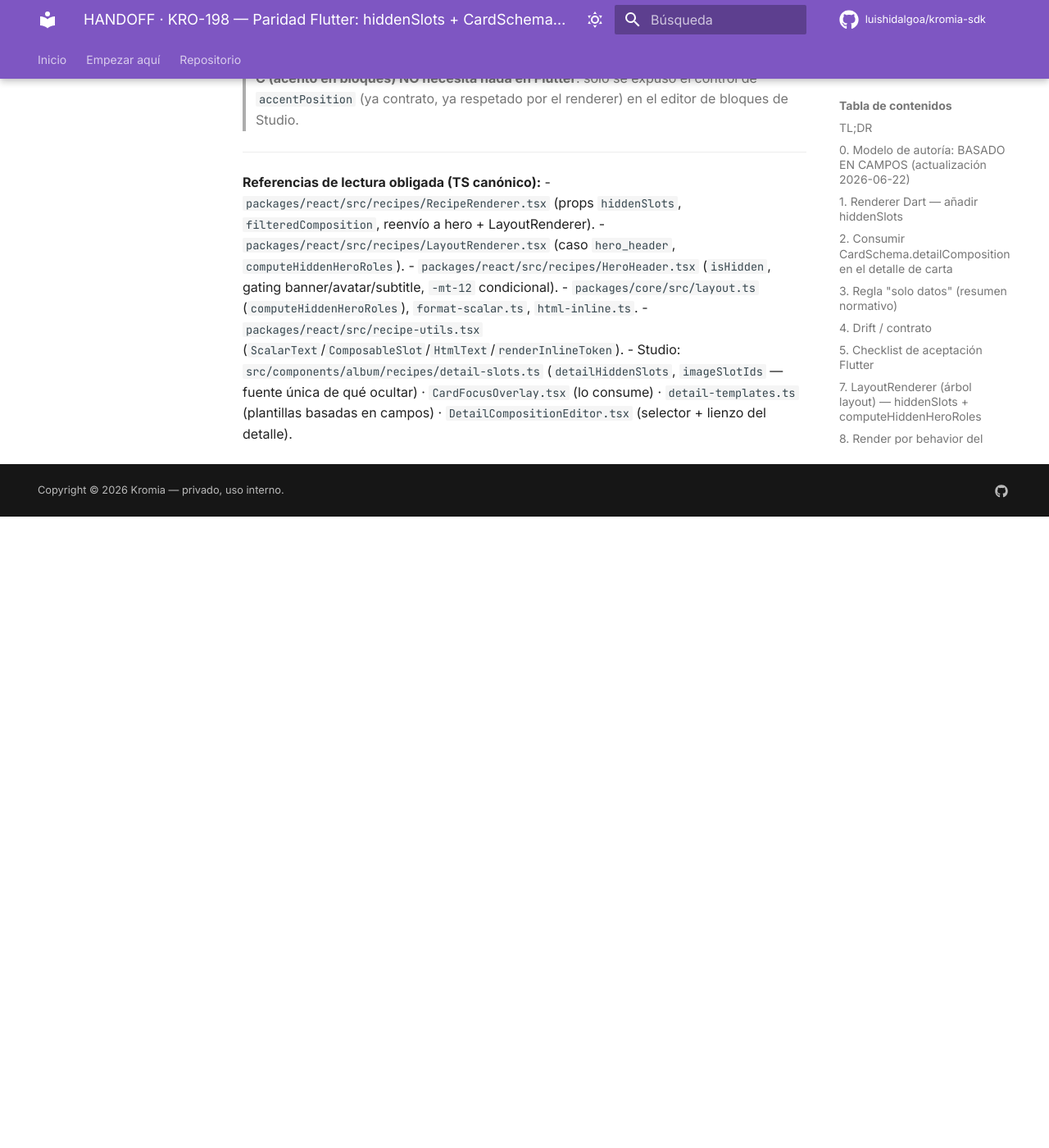
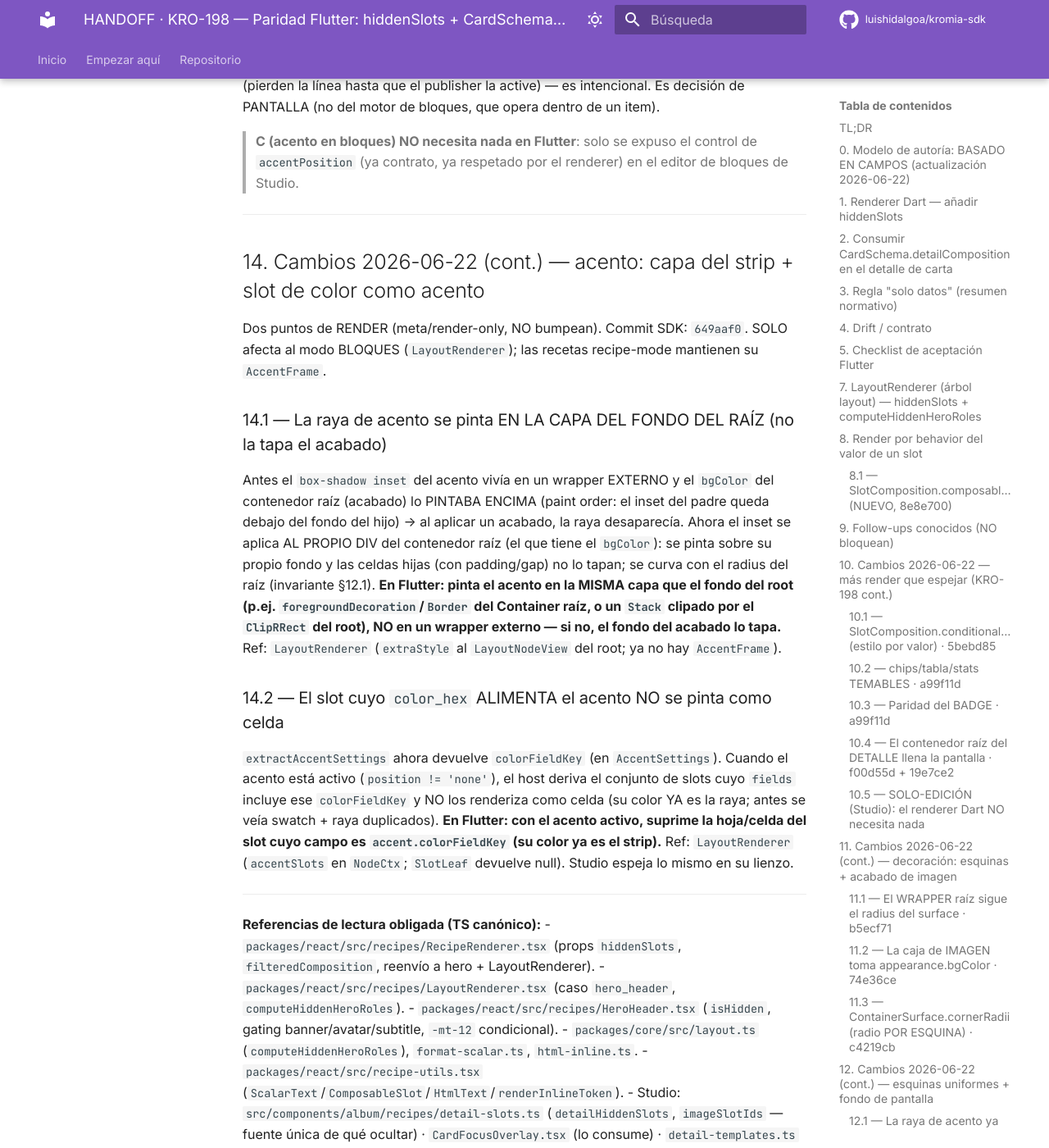
Before and after one commit to luishidalgoa/kromia-sdk, an MkDocs documentation site: the page built from docs/kro198-detail-composition-flutter.md, in a window 1280 px wide and 1400 px high, scrolled down 12169 px. Shown: the whole window at 82% size. Built offline with MkDocs 1.6.1 and Material for MkDocs 9.7.7, drawn with Linux system fonts in a browser that asks for light colours; comment, search, counter and statistics services are not loaded; before the commit the page ends 12799 px from its top, so only the background shows below that; some of the changed text lies outside the part shown.

Commit message:
docs(coordination): handoff Flutter §14 — acento en la capa del root + slot de color (KRO-198)
§14 + cola (9): la raya de acento se pinta en la capa del fondo del contenedor raíz
(no la tapa el acabado) y el slot cuyo color_hex la alimenta no se pinta como celda
(extractAccentSettings expone colorFieldKey). Render-only, solo bloques.

Co-Authored-By: Claude Opus 4.8 (1M context) <noreply@anthropic.com>

```diff
--- a/docs/kro198-detail-composition-flutter.md
+++ b/docs/kro198-detail-composition-flutter.md
@@ -19,6 +19,7 @@ Ya shipeado en TS:
 7. **NUEVO 2026-06-22 (§11)** — decoración: el **wrapper raíz** sigue el radius del surface (4 esquinas), la **caja de imagen** toma `appearance.bgColor`, y nuevo `ContainerSurface.cornerRadii` (radio por esquina, render-only).
 8. **NUEVO 2026-06-22 (§12)** — la **raya de acento ya no aplana** las esquinas de su lado (se curva con el radius → 4 esquinas uniformes), y nuevo `screenBgHex(bgColor)`: la **pantalla** (lista/detalle) toma el acabado un punto más oscuro que las cartas → éstas resaltan por elevación.
 9. **NUEVO 2026-06-22 (§13)** — **relleno POR LADO** (`ContainerSurface.paddingSides` + `SlotAppearance.paddingSides` → `EdgeInsets.only`, prevalece sobre el padding uniforme), y **separador de lista opcional** (`ViewComposition.listStyle.separator`, `Divider` entre items solo si true; **OFF por defecto**, cambia el aspecto de las listas existentes).
+10. **NUEVO 2026-06-22 (§14)** — acento en BLOQUES: la raya se pinta en la **capa del fondo del root** (no la tapa el acabado), y el **slot cuyo `color_hex` alimenta el acento NO se pinta como celda** (`extractAccentSettings` expone `colorFieldKey`; suprimir esa hoja).
 
 Flutter debe replicar **exactamente** esta semántica en su renderer Dart.
 
@@ -423,6 +424,32 @@ opera dentro de un item).
 
 ---
 
+## 14. Cambios 2026-06-22 (cont.) — acento: capa del strip + slot de color como acento
+
+Dos puntos de RENDER (meta/render-only, NO bumpean). Commit SDK: `649aaf0`. SOLO afecta
+al modo BLOQUES (`LayoutRenderer`); las recetas recipe-mode mantienen su `AccentFrame`.
+
+### 14.1 — La raya de acento se pinta EN LA CAPA DEL FONDO DEL RAÍZ (no la tapa el acabado)
+Antes el `box-shadow inset` del acento vivía en un wrapper EXTERNO y el `bgColor` del
+contenedor raíz (acabado) lo PINTABA ENCIMA (paint order: el inset del padre queda debajo
+del fondo del hijo) → al aplicar un acabado, la raya desaparecía. Ahora el inset se aplica
+AL PROPIO DIV del contenedor raíz (el que tiene el `bgColor`): se pinta sobre su propio
+fondo y las celdas hijas (con padding/gap) no lo tapan; se curva con el radius del raíz
+(invariante §12.1). **En Flutter: pinta el acento en la MISMA capa que el fondo del root
+(p.ej. `foregroundDecoration`/`Border` del Container raíz, o un `Stack` clipado por el
+`ClipRRect` del root), NO en un wrapper externo — si no, el fondo del acabado lo tapa.**
+Ref: `LayoutRenderer` (`extraStyle` al `LayoutNodeView` del root; ya no hay `AccentFrame`).
+
+### 14.2 — El slot cuyo `color_hex` ALIMENTA el acento NO se pinta como celda
+`extractAccentSettings` ahora devuelve `colorFieldKey` (en `AccentSettings`). Cuando el
+acento está activo (`position != 'none'`), el host deriva el conjunto de slots cuyo `fields`
+incluye ese `colorFieldKey` y NO los renderiza como celda (su color YA es la raya; antes se
+veía swatch + raya duplicados). **En Flutter: con el acento activo, suprime la hoja/celda del
+slot cuyo campo es `accent.colorFieldKey` (su color ya es el strip).** Ref: `LayoutRenderer`
+(`accentSlots` en `NodeCtx`; `SlotLeaf` devuelve null). Studio espeja lo mismo en su lienzo.
+
+---
+
 **Referencias de lectura obligada (TS canónico):**
 - `packages/react/src/recipes/RecipeRenderer.tsx` (props `hiddenSlots`, `filteredComposition`, reenvío a hero + LayoutRenderer).
 - `packages/react/src/recipes/LayoutRenderer.tsx` (caso `hero_header`, `computeHiddenHeroRoles`).
```
Also changed, not shown: COORDINATION.md (+9 -2 lines).
